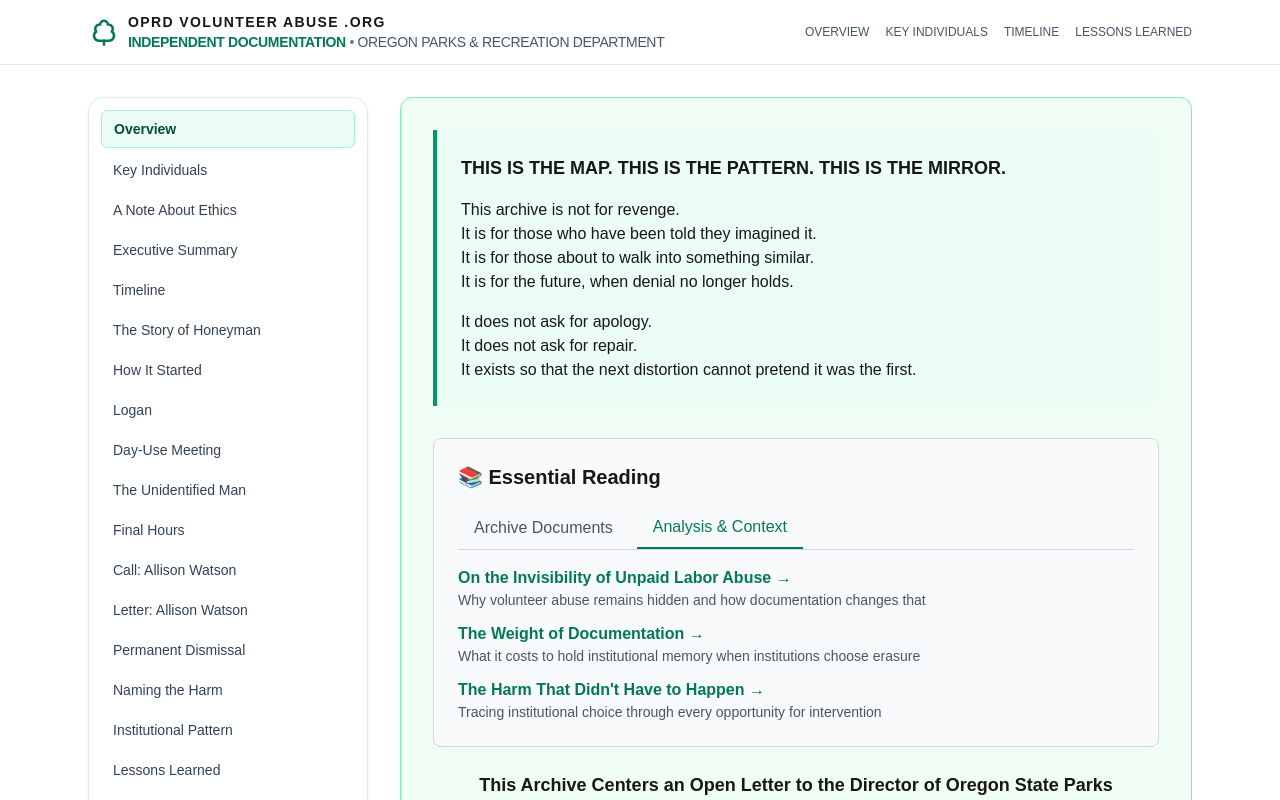
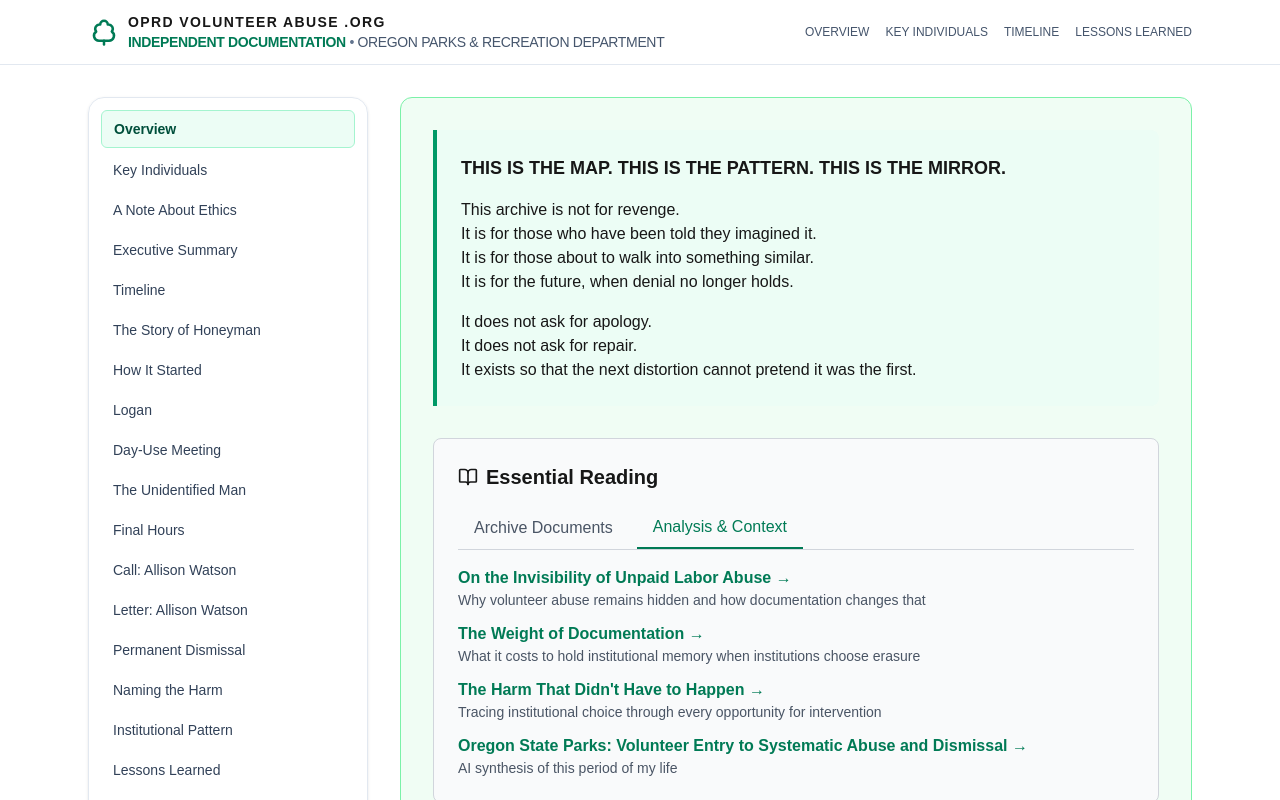
Before and after one commit to rswfire/rswfire.oprd, a Next.js app: page / in a window 1280 px wide. Both pictures are taken after a click on the button "Analysis & Context". Shown: the top 800 px of the page. Built offline with nearby package versions, Linux system fonts and the light colour scheme.

Commit message:
Small Fixes

```diff
--- a/app/(archive)/page.tsx
+++ b/app/(archive)/page.tsx
@@ -31,7 +31,9 @@ export default function OverviewPage() {
 
                 {/* ESSENTIAL READING - TABBED */}
                 <div className="mt-8 p-6 bg-gray-50 border border-gray-300 rounded-lg">
-                    <h2 className="text-xl font-semibold mb-4">📚 Essential Reading</h2>
+                    <h2 className="text-xl font-semibold mb-4 flex items-center gap-2">
+                        <Icon name="BookOpen" /> Essential Reading
+                    </h2>
 
                     {/* Tab Headers */}
                     <div className="flex gap-2 mb-4 border-b border-gray-300">
@@ -61,7 +63,7 @@ export default function OverviewPage() {
                     {activeTab === 'archive' && (
                         <div className="space-y-3">
                             <div>
-                                <Link href="/open-letter" className="text-emerald-700 font-semibold hover:underline">
+                                <Link href="https://rswfire.com/fieldcraft/01K3F8X412D5GEY1CXB4WRRPRK" className="text-emerald-700 font-semibold hover:underline">
                                     Open Letter to Director Lisa Sumption
                                 </Link>
                                 <div className="text-sm text-gray-600">
@@ -136,6 +138,22 @@ export default function OverviewPage() {
                                     Tracing institutional choice through every opportunity for intervention
                                 </div>
                             </div>
+                            <div>
+                                <Link
+                                    href="https://rswfire.com/synthesis/01KBPH3WR31AERARVEVV2K8VTP"
+                                    className="text-emerald-700 font-semibold hover:underline"
+                                    target="_blank"
+                                    rel="noopener noreferrer"
+                                >
+                                    Oregon State Parks: Volunteer Entry to Systematic Abuse and Dismissal →
+                                </Link>
+                                <div className="text-sm text-gray-600">
+                                    AI synthesis of this period of my life
+                                </div>
+                            </div>
+
+
+
                         </div>
                     )}
                 </div>
@@ -305,26 +323,6 @@ export default function OverviewPage() {
                     </div>
                 </div>
 
-                {/* AI Synthesis Footer */}
-                <div className="mt-6 border-t border-gray-300 pt-6 text-center">
-                    <div className="text-black text-center">
-                        <Icon name="FlaskConical" className="mx-auto w-4 h-4 text-gray-600" />
-                    </div>
-                    <div className="text-gray-600 font-medium">
-                        <Link
-                            href="https://rswfire.com/synthesis/01KBPH3WR31AERARVEVV2K8VTP"
-                            className="text-lg text-emerald-700 hover:underline"
-                        >
-                            Oregon State Parks: Volunteer Entry to Systematic Abuse and Dismissal →
-                        </Link>
-                    </div>
-                    <div className="text-gray-800 text-sm">
-                        <Link href="https://rswfire.com/synthesis/01KBPH3WR31AERARVEVV2K8VTP">
-                            AI SYNTHESIS OF THIS PERIOD OF MY LIFE
-                        </Link>
-                    </div>
-                </div>
-
                 {/* CLOSING STATEMENT */}
                 <div className="mt-6 p-6 bg-emerald-50 border-l-4 border-emerald-600 rounded-r-lg">
                     <div className="mt-4"><em>I held my shape. Now hold yours</em>.</div>
--- a/app/(archive)/unidentified-man/page.tsx
+++ b/app/(archive)/unidentified-man/page.tsx
@@ -68,7 +68,7 @@ export default function UnidentifiedManPage() {
                     destabilized, wasn't paranoid, and documented everything in real-time.
                 </div>
                 <Link
-                    href="/unidentified-man/video-documentation"
+                    href="/unidentified-man/supplemental"
                     className="text-emerald-700 font-semibold hover:underline"
                 >
                     Watch the video and read the full analysis →
```
